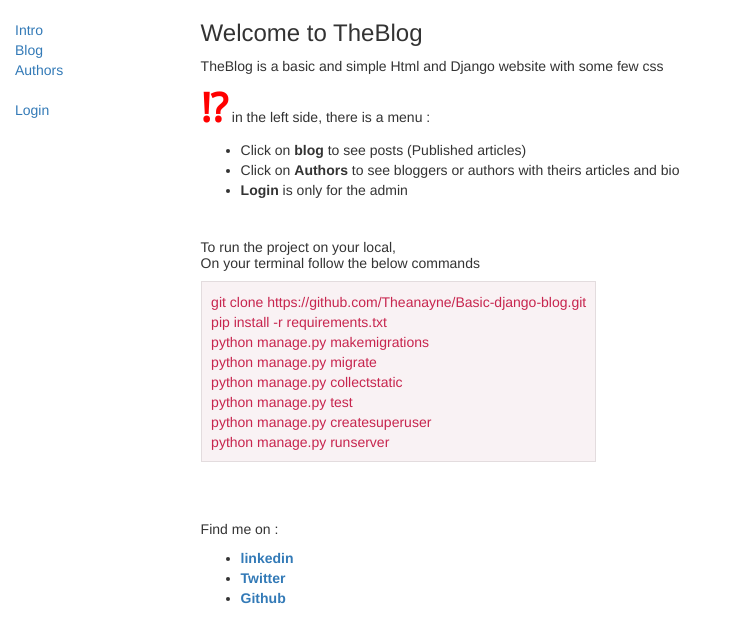
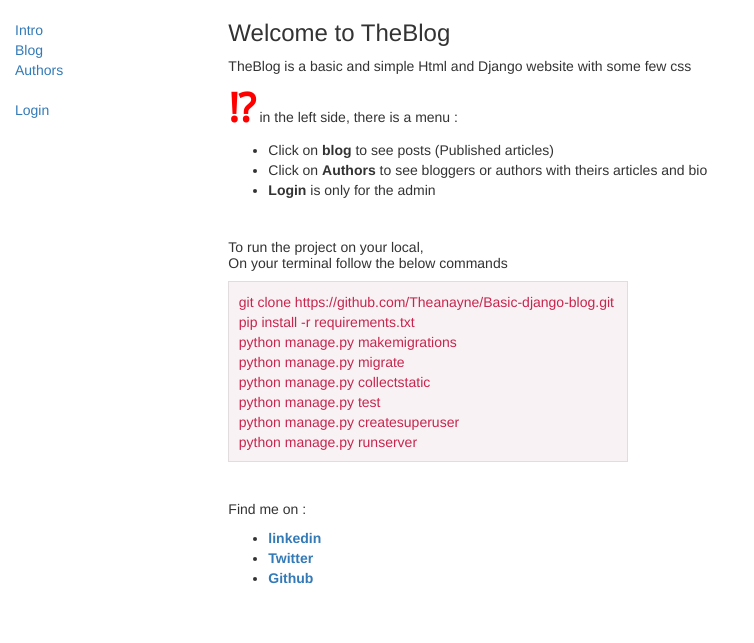
Before and after one commit to Theanayne/Basic-django-blog, a Django app: page /blog/ in a window 1280 px wide. Shown: the top 643 px of the page, without its empty margins (0-754 px from the left). Run offline with Django 3.2, Linux system fonts and the light colour scheme; some libraries are stand-ins or nearby versions.

Commit message:
final version

```diff
--- a/blog/templates/base_generic.html
+++ b/blog/templates/base_generic.html
@@ -13,7 +13,7 @@
   {% load static %}
   <link rel="stylesheet" href="{% static 'css/styles.css' %}">
 </head>
-<body style="width: 87%;">
+<body style="width: 100%;">
 
 <div class="container-fluid">
 
@@ -29,7 +29,7 @@
   <ul class="sidebar-nav">
    {% if user.is_authenticated %}
      <li>Welcome {{ user.get_username }}</li>
-     <li><a href="../admin/">Dashboard</a></li>
+     <li><a href="{% url 'admin:index' %}">Dashboard</a></li>
      <li><a href="{% url 'logout'%}?next={{request.path}}">Logout</a></li>
    {% else %}
      <li><a href="{% url 'login'%}?next={{request.path}}">Login</a></li>
--- a/blog/templates/index.html
+++ b/blog/templates/index.html
@@ -17,7 +17,7 @@
 <h5>To run the project on your local, <br>
 On your terminal follow the below commands</h5>
 <pre style="    color: #c7254e;
-    width: 44%;
+    width: 400px;
     border-radius: 0px;
     border-color: #00000017;
     background-color: #f9f2f4;
@@ -34,12 +34,12 @@ python manage.py runserver
 </pre>
 
 
-<br><br>
+<br>
 <h5>Find me on : </h5>
 <ul>
-	<li> <strong> <a href="https://www.linkedin.com/in/theanayne/">linkedin</a> </strong> </li>
-	<li> <strong> <a href="https://twitter.com/theanayne">Twitter</a> </strong> </li>
-	<li> <strong> <a href="https://github.com/Theanayne/">Github</a> </strong> </li>
+	<li> <strong> <a href="https://www.linkedin.com/in/theanayne/" target="_blank">linkedin</a> </strong> </li>
+	<li> <strong> <a href="https://twitter.com/theanayne" target="_blank">Twitter</a> </strong> </li>
+	<li> <strong> <a href="https://github.com/Theanayne/" target="_blank">Github</a> </strong> </li>
 </ul>
 
 
--- a/the_blog/settings.py
+++ b/the_blog/settings.py
@@ -29,9 +29,9 @@ SECRET_KEY = os.environ.get('DJANGO_SECRET_KEY', 'u4dmr-4j6pb92jjv=phmvus%4*ld#j
 #DEBUG = True
 DEBUG = bool(os.environ.get('DJANGO_DEBUG', True))
 
-ALLOWED_HOSTS = []
+ALLOWED_HOSTS = ['']
 # Set hosts to allow any app on Heroku and the local testing URL
-ALLOWED_HOSTS = ['.herokuapp.com','127.0.0.1']
+ALLOWED_HOSTS = ['127.0.0.1']
 
 
 # Application definition
--- a/the_blog/urls.py
+++ b/the_blog/urls.py
@@ -15,6 +15,9 @@ Including another URLconf
 """
 from django.contrib import admin
 from django.urls import path
+
+from django.views.static import serve
+from django.conf.urls import url
 
 urlpatterns = [
     path('admin/', admin.site.urls),
```
Also changed, not shown: README.md, requirements.txt (line endings or trailing spaces).
